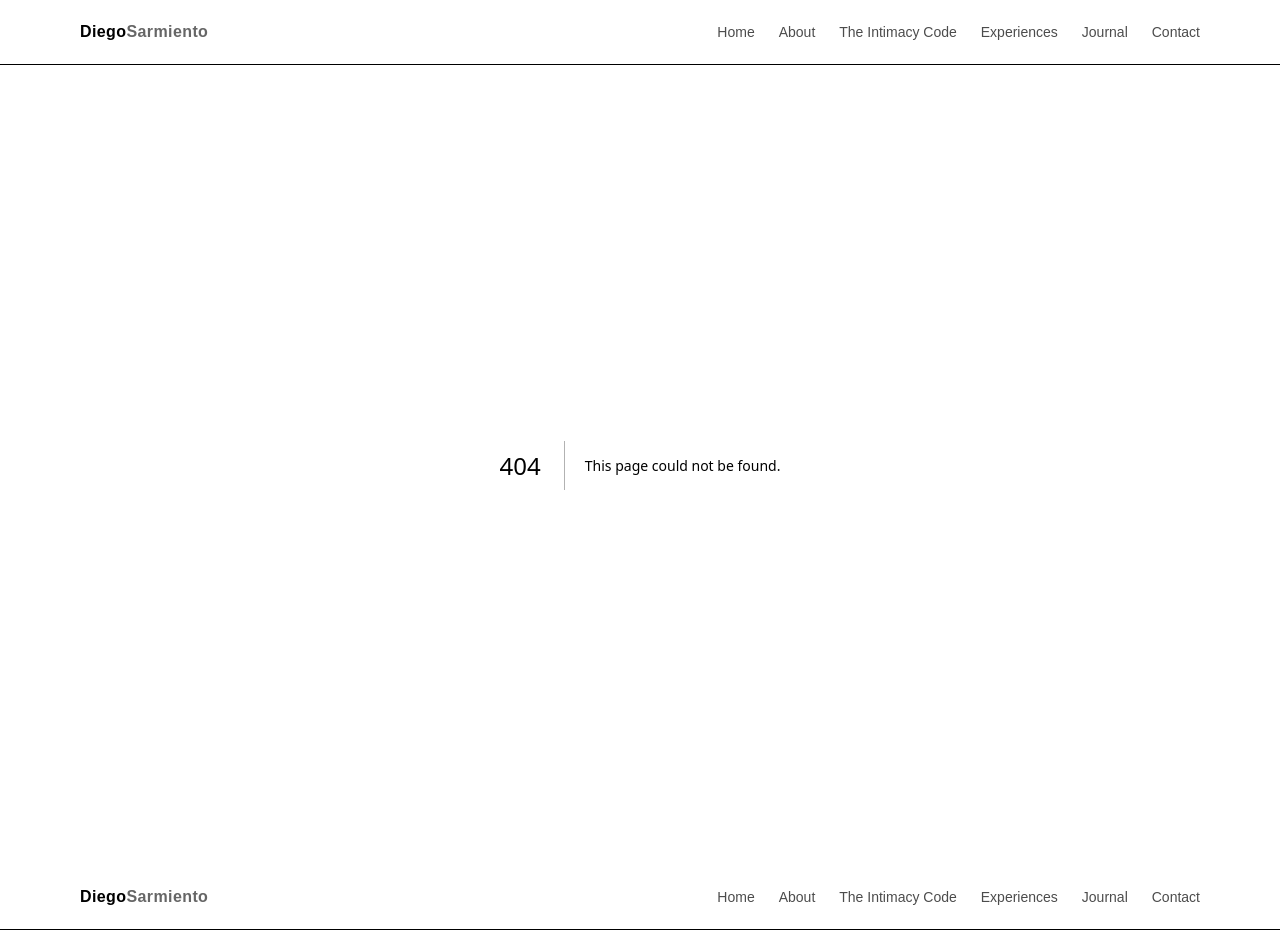
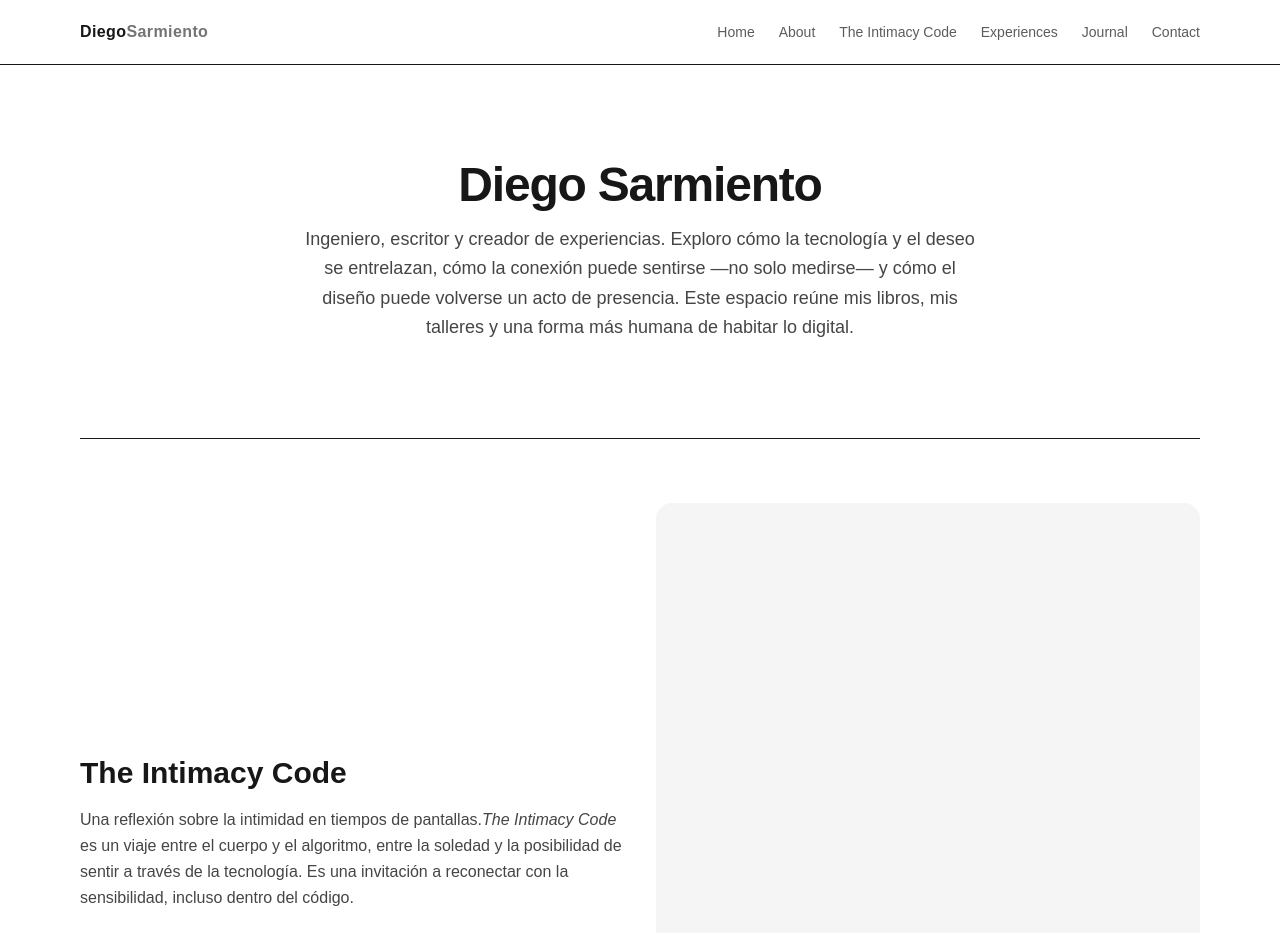
Before and after one commit to diegolsarmiento/ds-intimacy-portal, a Next.js app: page /es in a window 1280 px wide. Before the commit this address had no page. Shown: the top 933 px of the page. Built offline with nearby package versions, Linux system fonts and the light colour scheme.

Commit message:
Added spanish side

```diff
--- /dev/null
+++ b/app/es/page.tsx
@@ -0,0 +1,94 @@
+import Link from 'next/link'
+
+export default function SpanishLanding() {
+  return (
+    <main className="mx-auto max-w-6xl px-4 py-24 space-y-24">
+      {/* Intro */}
+      <section className="text-center">
+        <h1 className="text-4xl md:text-5xl font-semibold tracking-tight">
+          Diego Sarmiento
+        </h1>
+        <p className="mt-4 text-base md:text-lg opacity-80 max-w-2xl mx-auto leading-relaxed">
+          Ingeniero, escritor y creador de experiencias.
+          Exploro cómo la tecnología y el deseo se entrelazan, cómo la conexión
+          puede sentirse —no solo medirse— y cómo el diseño puede volverse un
+          acto de presencia.
+          Este espacio reúne mis libros, mis talleres y una forma más humana de
+          habitar lo digital.
+        </p>
+      </section>
+
+      {/* The Intimacy Code */}
+      <section id="intimacy-code" className="grid gap-8 md:grid-cols-2 md:items-center border-t pt-16">
+        <div>
+          <h2 className="text-2xl md:text-3xl font-semibold">The Intimacy Code</h2>
+          <p className="mt-4 opacity-80 text-base leading-relaxed">
+            Una reflexión sobre la intimidad en tiempos de pantallas.
+            <em>The Intimacy Code</em> es un viaje entre el cuerpo y el algoritmo,
+            entre la soledad y la posibilidad de sentir a través de la tecnología.
+            Es una invitación a reconectar con la sensibilidad, incluso dentro
+            del código.
+          </p>
+          <Link href="/book" className="inline-block mt-6 border px-5 py-2.5 rounded-md text-sm">
+            Leer más
+          </Link>
+        </div>
+        <div className="rounded-2xl bg-neutral-100 aspect-[3/4]" />
+      </section>
+
+      {/* Quemado, pero No Vencido */}
+      <section id="quemado" className="grid gap-8 md:grid-cols-2 md:items-center border-t pt-16">
+        <div className="rounded-2xl bg-neutral-100 aspect-[3/4]" />
+        <div>
+          <h2 className="text-2xl md:text-3xl font-semibold">Quemado, pero No Vencido</h2>
+          <p className="mt-4 opacity-80 text-base leading-relaxed">
+            Escrito desde las cenizas del agotamiento, este libro habla de la
+            vulnerabilidad, la reinvención y el fuego que queda cuando parece
+            que todo se apaga.
+            Combina reflexión, práctica y un chatbot con quien puedes conversar,
+            preguntar, o simplemente acompañarte en tu propio proceso de regreso
+            a ti.
+          </p>
+          <div className="mt-6 flex gap-3">
+            <Link href="https://chatbot-link-aqui" className="border px-5 py-2.5 rounded-md text-sm">
+              Hablar con el chatbot
+            </Link>
+            <Link href="/contact" className="underline underline-offset-4 text-sm opacity-80 hover:opacity-100">
+              Saber más
+            </Link>
+          </div>
+        </div>
+      </section>
+
+      {/* Experiencias */}
+      <section id="experiencias" className="border-t pt-16">
+        <h2 className="text-2xl md:text-3xl font-semibold">Experiencias y Talleres</h2>
+        <p className="mt-4 opacity-80 text-base leading-relaxed max-w-3xl">
+          Espacios diseñados para repensar cómo sentimos, creamos y comunicamos
+          en lo digital.
+          Desde charlas sobre intimidad y diseño emocional, hasta laboratorios
+          donde la creatividad se convierte en una forma de conexión.
+        </p>
+        <div className="mt-6">
+          <Link href="/experiences" className="border px-5 py-2.5 rounded-md text-sm">
+            Ver más
+          </Link>
+        </div>
+      </section>
+
+      {/* CTA */}
+      <section id="cta" className="border-t pt-16 text-center">
+        <p className="opacity-80 text-base leading-relaxed">
+          Si algo de esto te resuena, escríbeme.
+          La conversación siempre es el primer paso para entendernos.
+        </p>
+        <Link
+          href="/contact"
+          className="inline-block mt-6 border px-6 py-2.5 rounded-md text-sm"
+        >
+          Escribir a Diego
+        </Link>
+      </section>
+    </main>
+  )
+}
```
